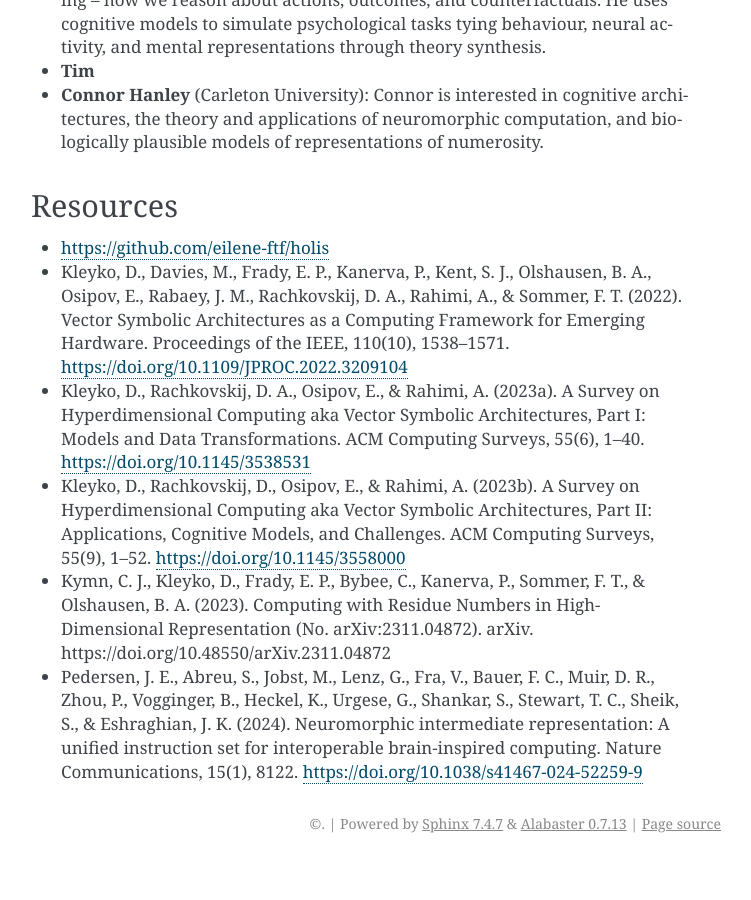
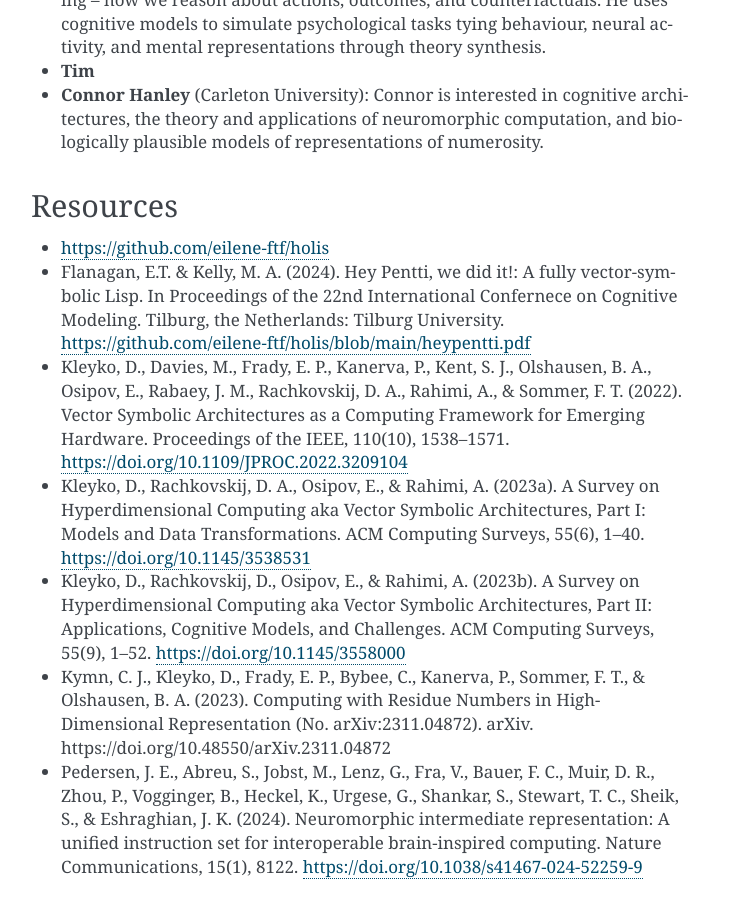
Before and after one commit to Hyperdimensional-Cog-Architectures/notebooks, a Sphinx documentation site: the page built from docs/source/waterloo_research_2025.rst, in a window 1280 px wide and 900 px high, scrolled down 1969 px. Shown: the whole window, without its empty margins (389-1140 px from the left). Built offline with Sphinx 7.4.7, drawn with Linux system fonts in a browser that asks for light colours; before the commit the page ends 2832 px from its top, so only the background shows below that.

Commit message:
added heypentti citation

```diff
--- a/docs/source/waterloo_research_2025.rst
+++ b/docs/source/waterloo_research_2025.rst
@@ -43,6 +43,8 @@ Resources
 
 * `<https://github.com/eilene-ftf/holis>`_
 
+* Flanagan, E.T. & Kelly, M. A. (2024). Hey Pentti, we did it!: A fully vector-symbolic Lisp. In Proceedings of the 22nd International Confernece on Cognitive Modeling. Tilburg, the Netherlands: Tilburg University. https://github.com/eilene-ftf/holis/blob/main/heypentti.pdf
+
 * Kleyko, D., Davies, M., Frady, E. P., Kanerva, P., Kent, S. J., Olshausen, B. A., Osipov, E., Rabaey, J. M., Rachkovskij, D. A., Rahimi, A., & Sommer, F. T. (2022). Vector Symbolic Architectures as a Computing Framework for Emerging Hardware. Proceedings of the IEEE, 110(10), 1538–1571. https://doi.org/10.1109/JPROC.2022.3209104
 
 * Kleyko, D., Rachkovskij, D. A., Osipov, E., & Rahimi, A. (2023a). A Survey on Hyperdimensional Computing aka Vector Symbolic Architectures, Part I: Models and Data Transformations. ACM Computing Surveys, 55(6), 1–40. https://doi.org/10.1145/3538531
```
